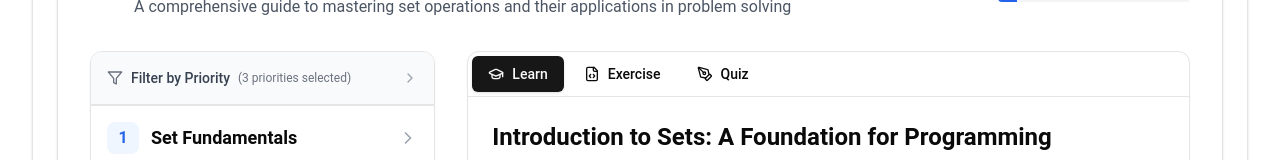
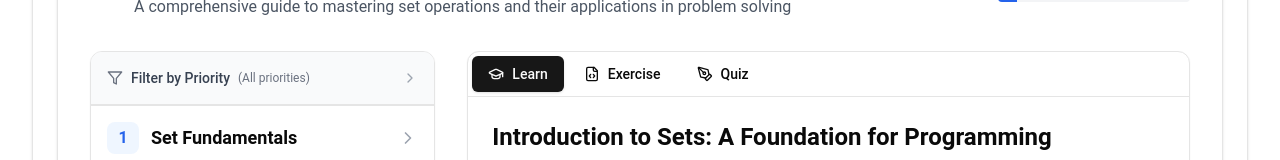
Before and after one commit to QuocHHDo/microleet-lite, a Next.js app: page /leetcode/topics/sets in a window 1280 px wide. Shown: the part 392-552 px from the top of the page. Built offline with nearby package versions, Linux system fonts and the light colour scheme.

Commit message:
Fix priority selected bug

```diff
--- a/src/components/LessonsSidebar.tsx
+++ b/src/components/LessonsSidebar.tsx
@@ -77,10 +77,17 @@ const LessonsSidebar: React.FC<LessonsSidebarProps> = ({
   };
 
   const getSelectedPrioritiesText = () => {
-    const priorityLevelCount = Object.keys(PriorityLevel).length / 2;
-    if (selectedPriorities.size === priorityLevelCount) return 'All priorities';
+    const allPrioritiesCount = Object.values(PriorityLevel).filter(
+      (p): p is PriorityLevel =>
+        typeof p === 'number' && p !== PriorityLevel.Unset,
+    ).length;
+
+    if (selectedPriorities.size === allPrioritiesCount) return 'All priorities';
     if (selectedPriorities.size === 0) return 'No priorities selected';
-    return `${selectedPriorities.size - 1} ${selectedPriorities.size - 1 === 1 ? 'priority' : 'priorities'} selected`;
+
+    return `${selectedPriorities.size} ${
+      selectedPriorities.size === 1 ? 'priority' : 'priorities'
+    } selected`;
   };
 
   const shouldShowTopic = (topic: { priority?: PriorityLevel }) => {
```
